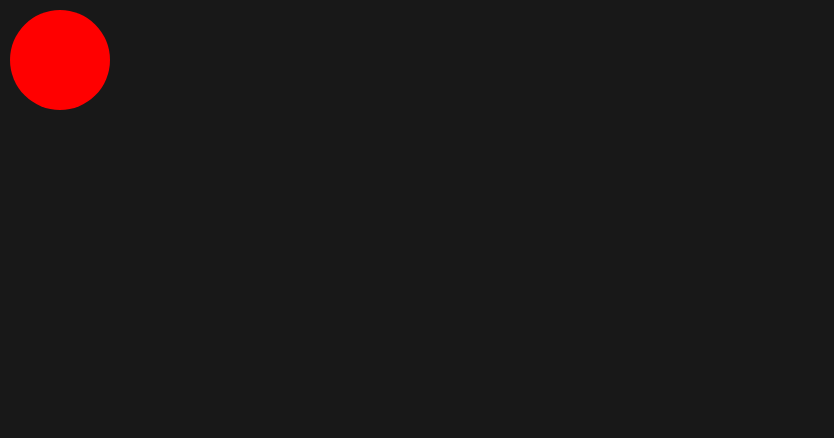
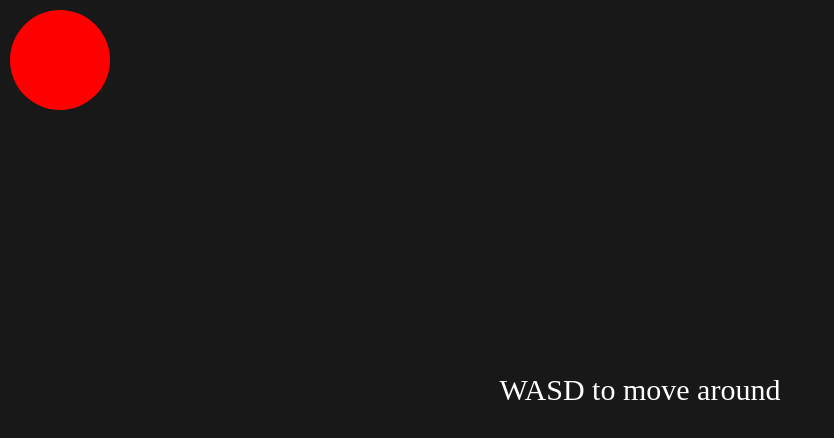
Before and after one commit to ObaiBasheer/Tod, a website: page index.html in a window 1280 px wide. Shown: the whole page, without its empty margins (0-834 px from the left). Drawn offline with Linux system fonts and the light colour scheme; a web font is replaced by a local one.

Commit message:
introduce tutorial on movement

```diff
--- a/index.js
+++ b/index.js
@@ -1,6 +1,3 @@
-
-
-
 class V2{
     constructor(x,y){
         this.x = x;
@@ -18,9 +15,115 @@ class V2{
     scale(s) {
         return new V2(this.x * s, this.y * s);
     }
+
+    length() {
+        return this.x * this.x + this.y * this.y;
+    }
 }
 
 
+const speed = 1000;
+const radius = 50;
+
+const directionMap = {
+    's': new V2(0,1.0),
+    'w': new V2(0,-1.0),
+    'a': new V2(-1.0,0),
+    'd': new V2(1.0,0),
+}
+
+
+class TutorialPopup{
+    constructor(text){
+        this.dalpha = 0.0;
+        this.alpha = 0.0;
+        this.text = text;
+    }
+
+    update(dt) {
+    this.alpha += this.dalpha * dt;
+
+        if (this.dalpha < 0.0 && this.alpha <= 0.0) {
+            this.delta = 0.0;
+            this.alpha = 0.0;
+        } else if (this.alpha > 0.0 && this.alpha >= 1.0) {
+            this.delta = 0.0;
+            this.alpha = 1.0;
+        }
+    }
+    render(ctx) {
+        const width = ctx.canvas.width;
+        const height = ctx.canvas.height;
+
+        ctx.fillStyle = `rgba(255, 255, 255, ${this.alpha})`;
+        ctx.font = '30px LexendMega';
+        ctx.textAlign = 'center';
+        ctx.fillText(this.text, width / 2,height / 2);
+    }
+
+    fadeIn() {
+        this.dalpha = 1.0;
+    }
+    fadeOut() {
+        this.dalpha = -1.0;
+    }
+}
+
+
+class Game {
+    constructor(){
+        this.pos = new V2(radius + 10, radius + 10);
+        this.keyPressed = new Set();
+        this.popup = new TutorialPopup("WASD to move around");
+        this.popup.fadeIn()
+        this.player_learned_how_to_move = false;
+    }
+
+    update(dt) {
+        let vel = new V2(0,0);
+
+        for(let key of this.keyPressed){
+            console.log(key);
+            if(key in directionMap) {
+                console.log(true);
+
+                vel =vel.add( directionMap[key].scale(speed));
+            }
+        }
+
+        if(!this.player_learned_how_to_move && vel.length() > 0.0){
+            this.player_learned_how_to_move = true;
+            this.popup.fadeOut();
+        }
+        this.pos = this.pos.add(vel.scale(dt));
+        this.popup.update(dt);
+
+
+
+    }
+    render(ctx) {
+        const width = ctx.canvas.width;
+        const height = ctx.canvas.height;
+
+        ctx.clearRect(0, 0, width, height);
+
+
+        fillCircle(ctx, this.pos, radius, 'red');
+
+        this.popup.render(ctx);
+
+
+
+    }
+    keyDown(e) {
+        this.keyPressed.add(e.key);
+
+    }
+    keyUp(e) {
+        this.keyPressed.delete(e.key);
+
+    }
+}
 
 
 function fillCircle(ctx,center, radius, color= 'green') {
@@ -30,90 +133,50 @@ function fillCircle(ctx,center, radius, color= 'green') {
     ctx.fillStyle = color;
     ctx.fill();
 }
+
+
+
 (() => {
     'use strict';
     console.log('Happy developing ✨')
 
     const canvas = document.querySelector('#game');
-    const radius = 50;
     const context = canvas.getContext('2d');
-    const speed = 1000;
-
+    const game = new Game();
 
     let start;
-    let pos = new V2(radius + 10, radius + 10);
-
-    let directionMap = {
-        's': new V2(0,speed),
-        'w': new V2(0,-speed),
-        'a': new V2(-speed,0),
-        'd': new V2(speed,0),
-    }
-
-    let keyPressed = new Set();
 
 
     function step(timestamp) {
         if(start === undefined) {
             start = timestamp;
         }
-        const elapsedTime = (timestamp - start) * 0.001;
+
+        const dt = (timestamp - start) * 0.001;
         start = timestamp;
+
         const width = window.innerWidth;
         const height = window.innerHeight;
         canvas.width = width;
         canvas.height = height;
 
-
-        let vel = new V2(0,0);
-
-        for(let key of keyPressed){
-            console.log(key);
-            if(key in directionMap) {
-                console.log(true);
-
-                vel =vel.add( directionMap[key]);
-            }
-        }
-
-
-
-
-
-        pos = pos.add(vel.scale(elapsedTime));
-
-
-
-
-        context.clearRect(0, 0, width, height);
-        fillCircle(context, pos, radius, 'red');
+        game.update(dt);
+        game.render(context);
 
         window.requestAnimationFrame(step);
 
-
     }
+    window.requestAnimationFrame(step);
 
     document.addEventListener('keydown', (event) => {
-
-        keyPressed.add(event.key);
-
+        game.keyDown(event);
     });
 
 
 
     document.addEventListener('keyup', (event) => {
-        keyPressed.delete(event.key);
-
-        }
-    );
-
-    window.requestAnimationFrame(step);
-
-
-
-
-
-
+        game.keyUp(event);
+    });
 
 
 })()
--- a/style.css
+++ b/style.css
@@ -1,3 +1,8 @@
+@font-face {
+    font-family: "LexendMega";
+    src: url("LexendMega-Regular.ttf");
+}
+
 html, body {
     height: 100%;
     width: 100%;
```
